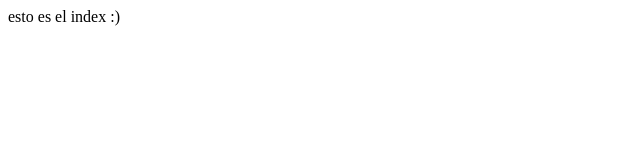
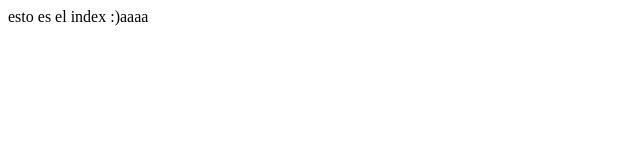
Before and after one commit to rafahiguerasmrtnz/froggame, a plain HTML site: page index.html in a window 1280 px wide. Shown: the full height of the page, 0-640 px from the left. Drawn offline with Linux system fonts and the light colour scheme.

Commit message:
Update index.html

```diff
--- a/index.html
+++ b/index.html
@@ -8,6 +8,6 @@
     <title>Document</title>
 </head>
 <body>
-    esto es el index :)
+    esto es el index :)aaaa
 </body>
 </html>
```
